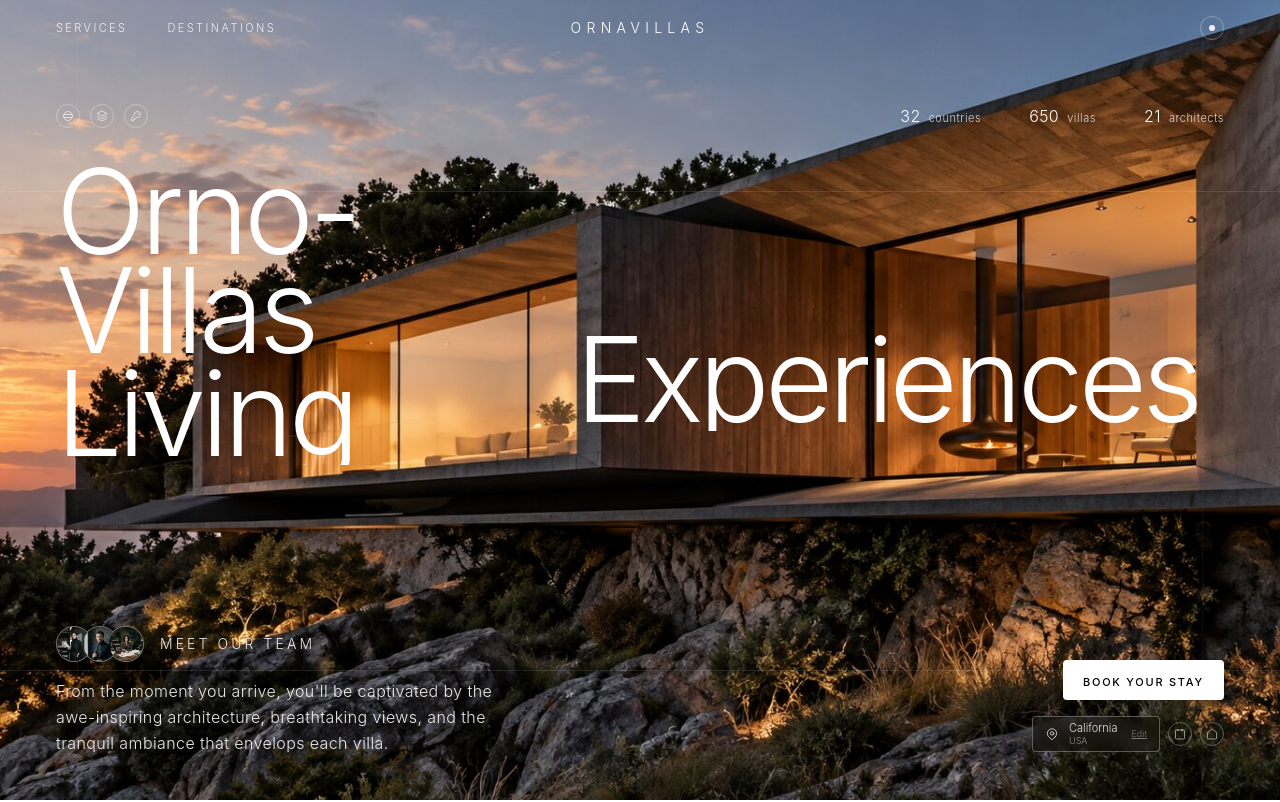
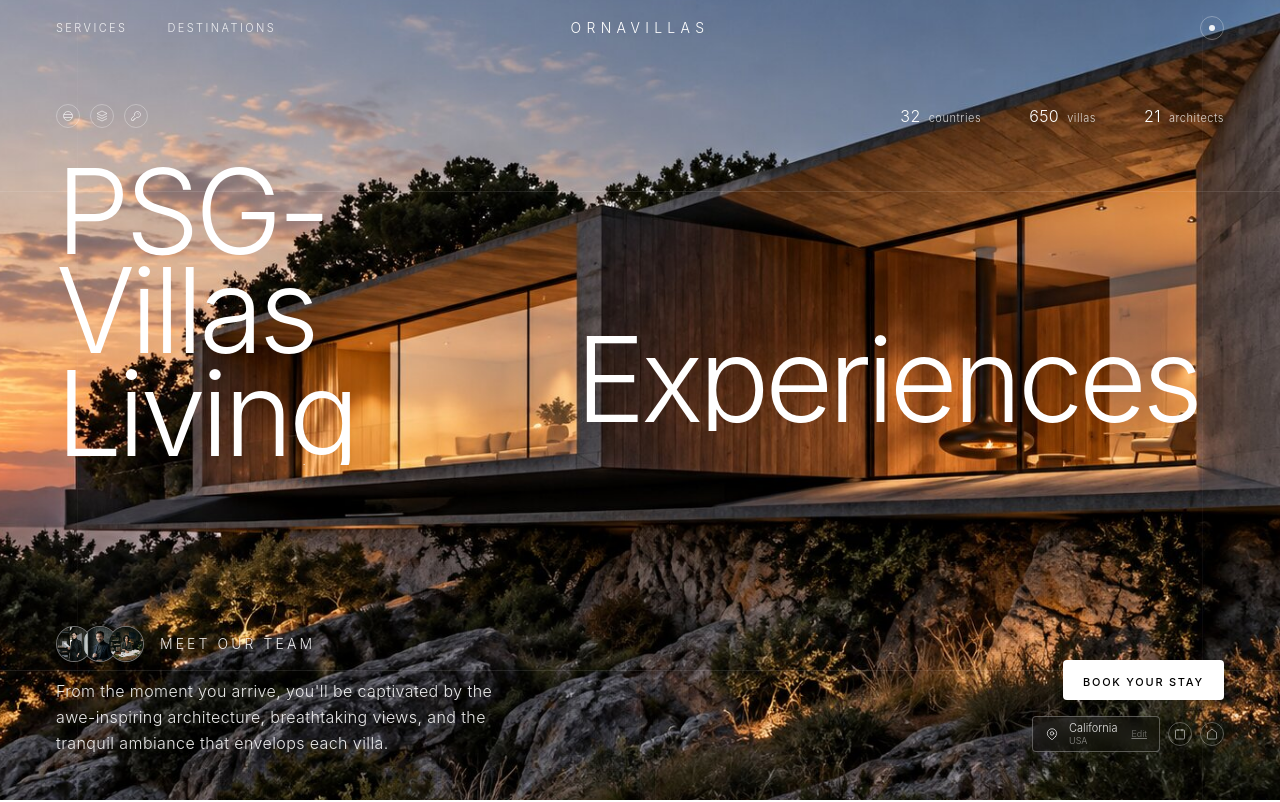
Before and after one commit to Arunthathi23/Orna-Villas, a React (Vite) app: page / in a window 1280 px wide. Shown: the top 802 px of the page. Built offline with nearby package versions, Linux system fonts and the light colour scheme.

Commit message:
Demonstrate CI pipeline..

```diff
--- a/src/components/hero/HeroTitle.tsx
+++ b/src/components/hero/HeroTitle.tsx
@@ -6,7 +6,7 @@ export default function HeroTitle() {
         <div className="flex flex-col">
           <div className="overflow-hidden py-0.5">
             <span className="title-word-ornavillas block text-[clamp(4.2rem,9.2vw,9.8rem)] font-light leading-[0.84] tracking-[-0.04em] text-white">
-            Orno-Villas
+            PSG-Villas
             </span>
           </div>
           <div className="overflow-hidden py-0.5">
```
